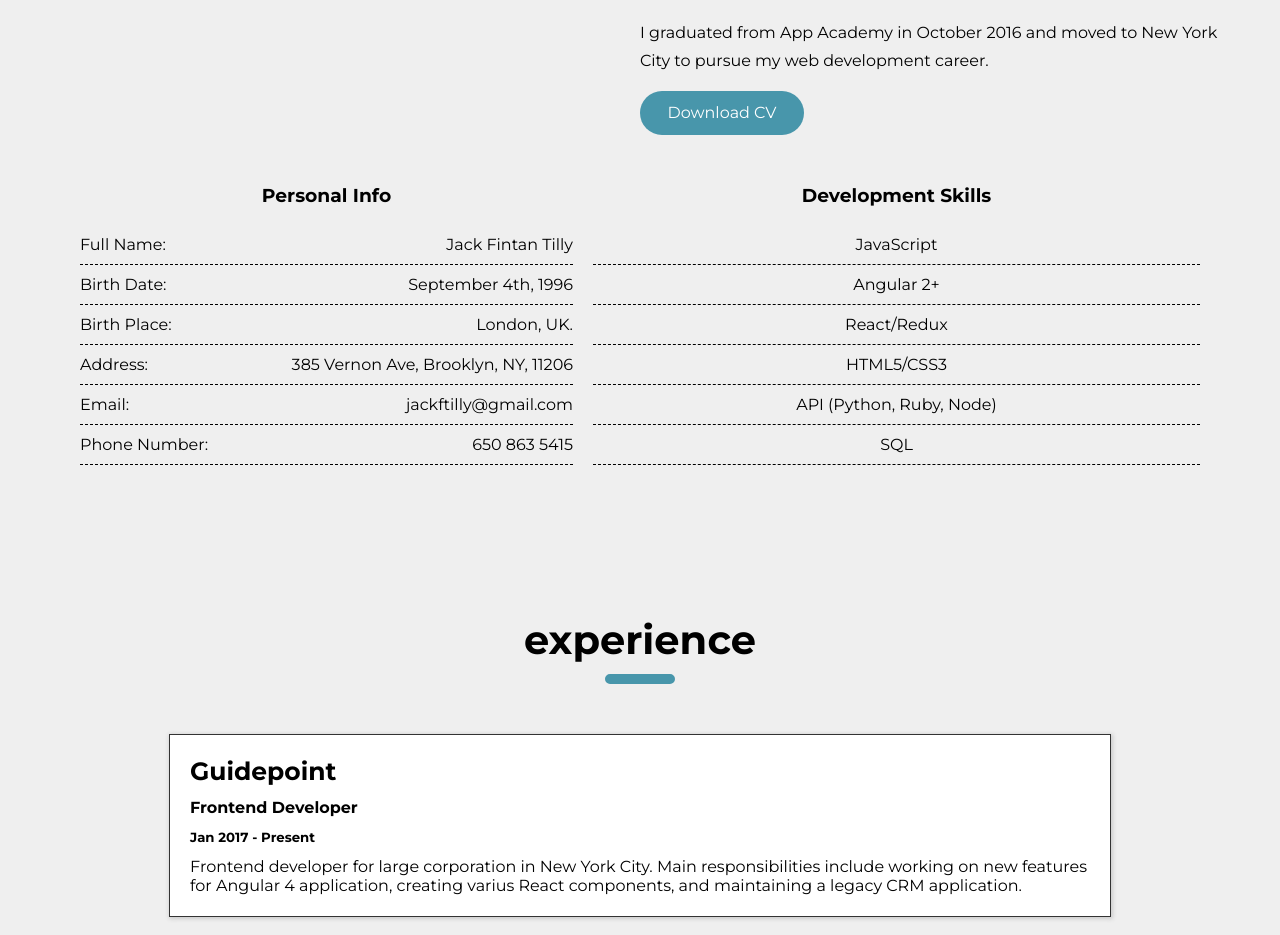
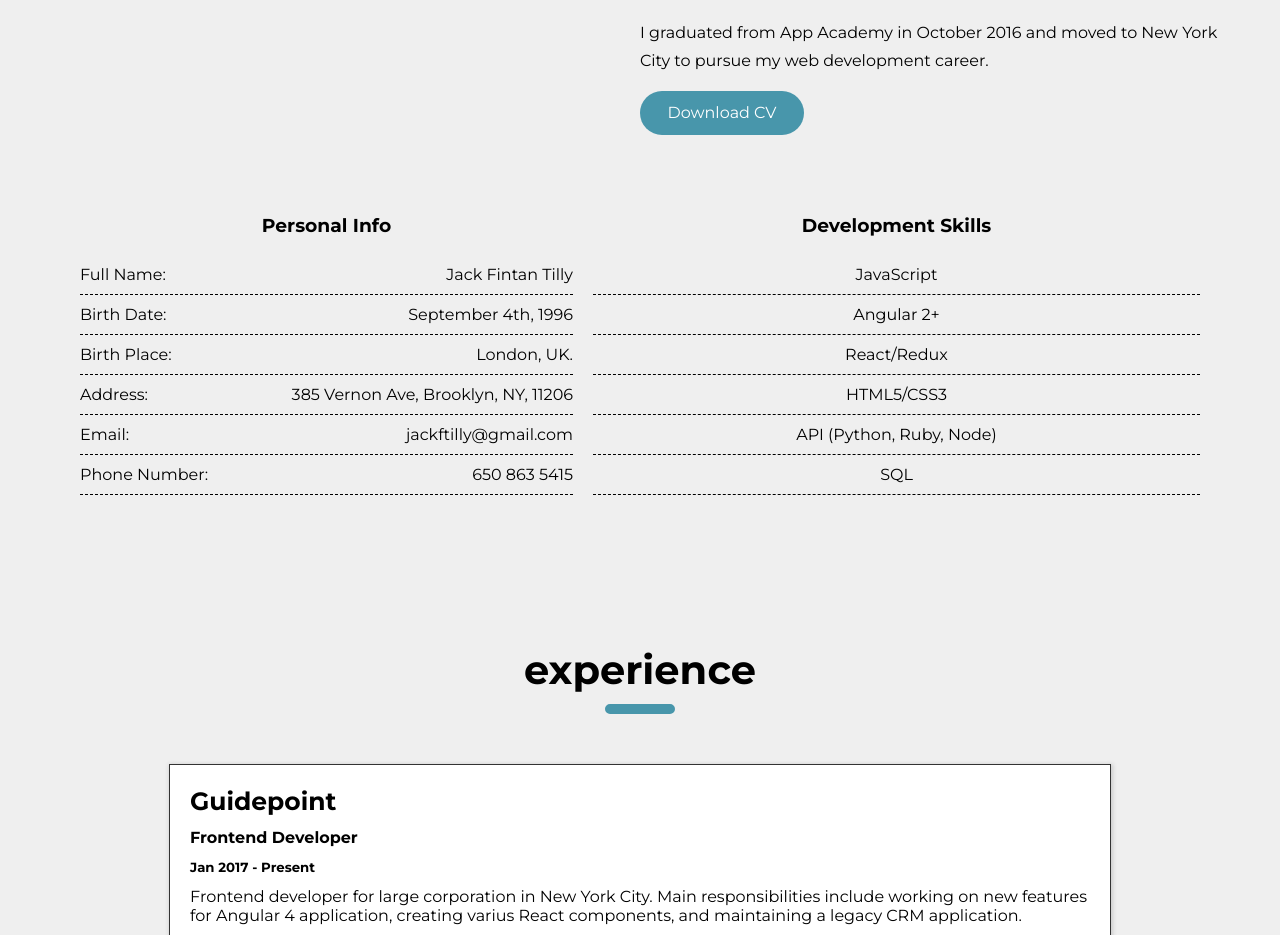
Before and after one commit to jf-t/jacktilly.com, a React (Create React App) app: page / in a window 1280 px wide. Shown: the part 1462-2397 px from the top of the page. Built offline with nearby package versions, Linux system fonts and the light colour scheme.

Commit message:
little more scss. im done for the day

```diff
--- a/src/components/about/About.css
+++ b/src/components/about/About.css
@@ -98,7 +98,8 @@ body {
       box-sizing: border-box;
       display: block; } }
   .about .about-info {
-    padding: 30px; }
+    padding: 30px;
+    margin-top: 30px; }
     .about .about-info .my-info, .about .about-info .my-skills {
       float: left;
       padding: 0 10px;
--- a/src/components/about/About.scss
+++ b/src/components/about/About.scss
@@ -96,6 +96,7 @@
 
     .about-info {
         padding: 30px;
+        margin-top: 30px;
 
         .my-info, .my-skills {
             float: left;
```
